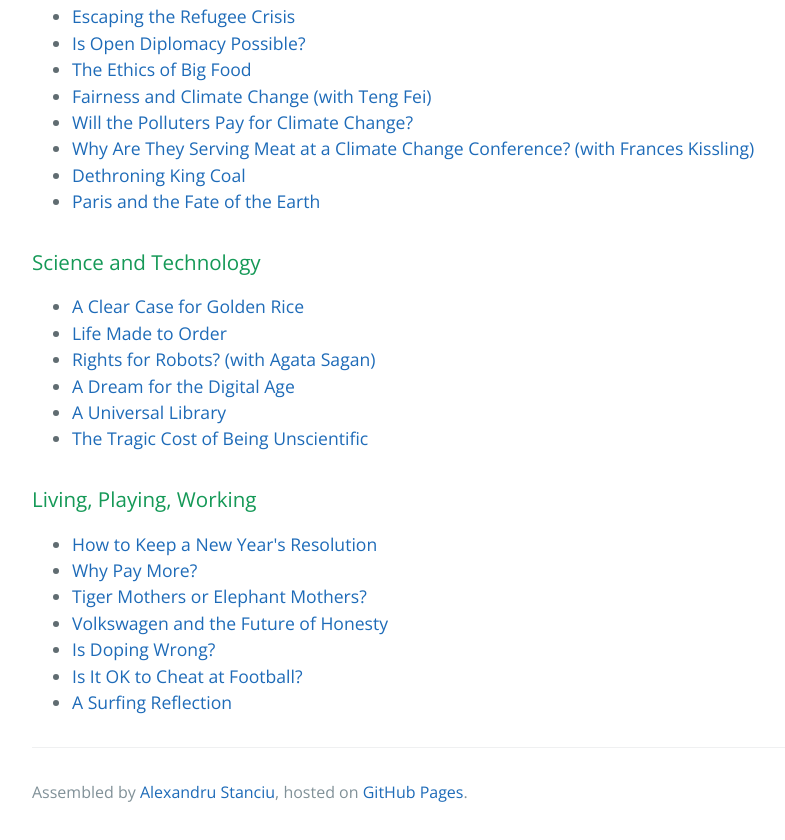
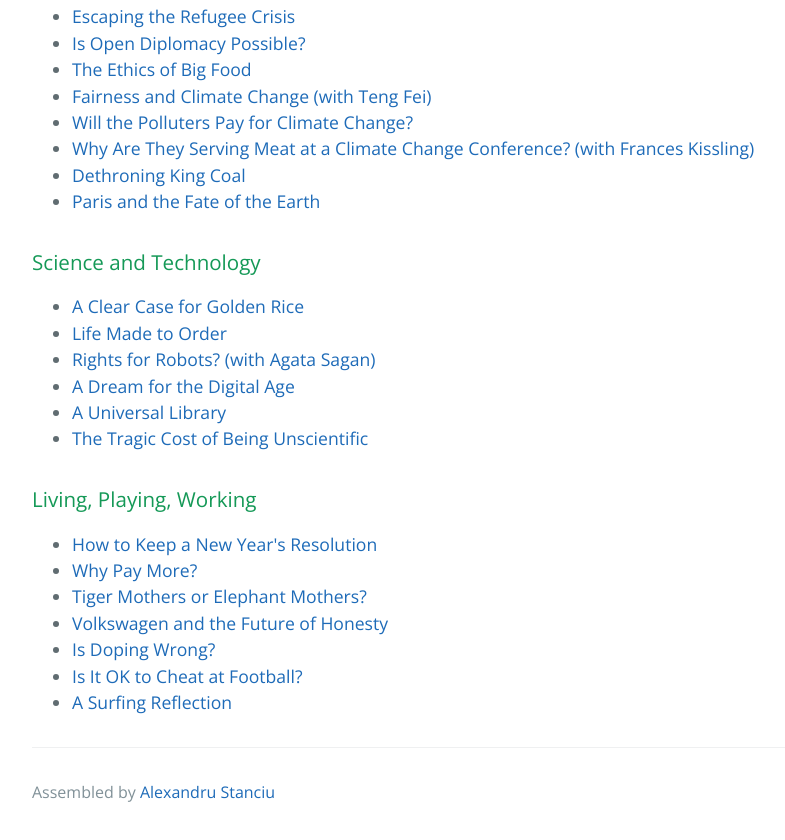
Before and after one commit to ducu/ethics-in-the-real-world, a plain HTML site: page index.html in a window 1280 px wide. Shown: the part 2633-3473 px from the top of the page, without its empty margins (192-977 px from the left). Drawn offline with nearby package versions, Linux system fonts and the light colour scheme.

Commit message:
Never mind GitHub Pages

```diff
--- a/index.html
+++ b/index.html
@@ -170,7 +170,7 @@
 </ul>
 
       <footer class="site-footer">
-        <p class="site-footer-credits">Assembled by <a href="https://github.com/ducu">Alexandru Stanciu</a>, hosted on <a href="https://pages.github.com">GitHub Pages</a>.</p>
+        <p class="site-footer-credits">Assembled by <a href="https://github.com/ducu">Alexandru Stanciu</a></p>
       </footer>
 
     </section>
```
